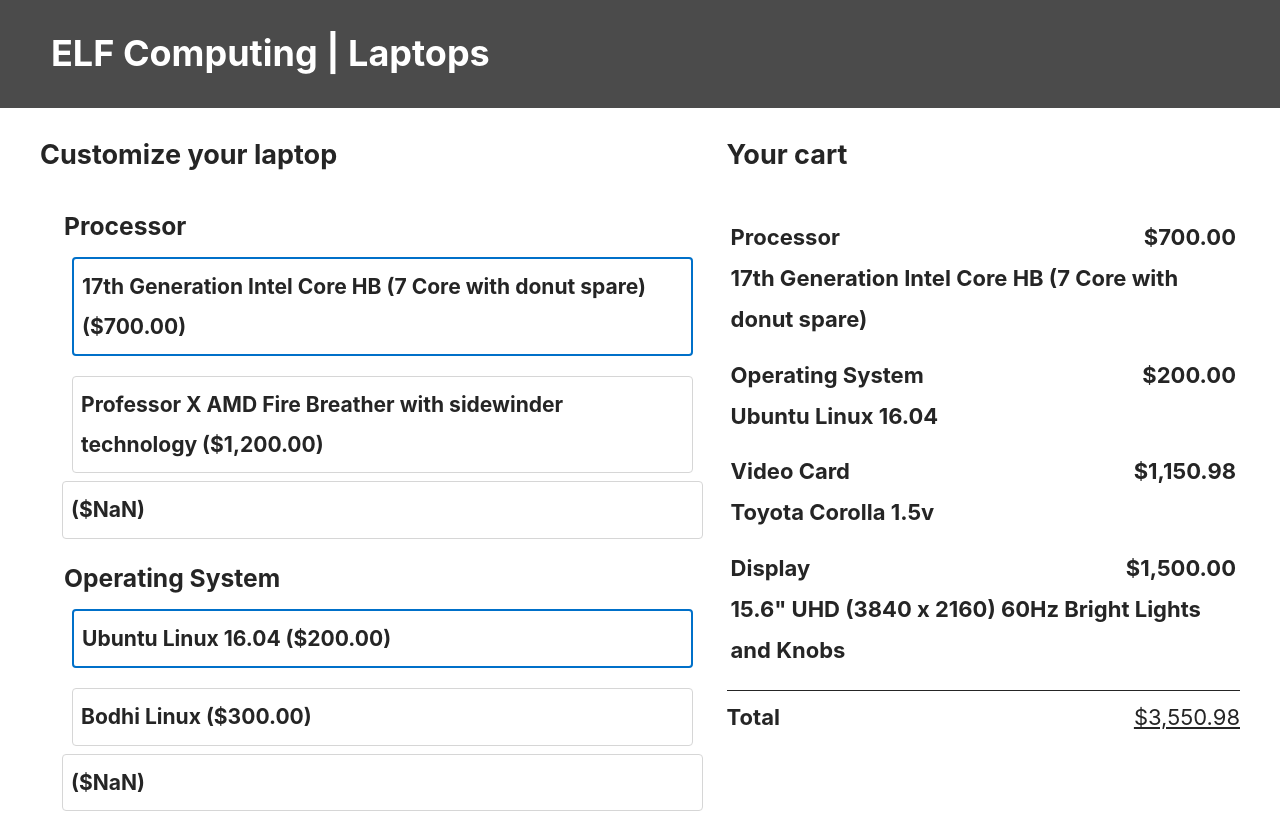
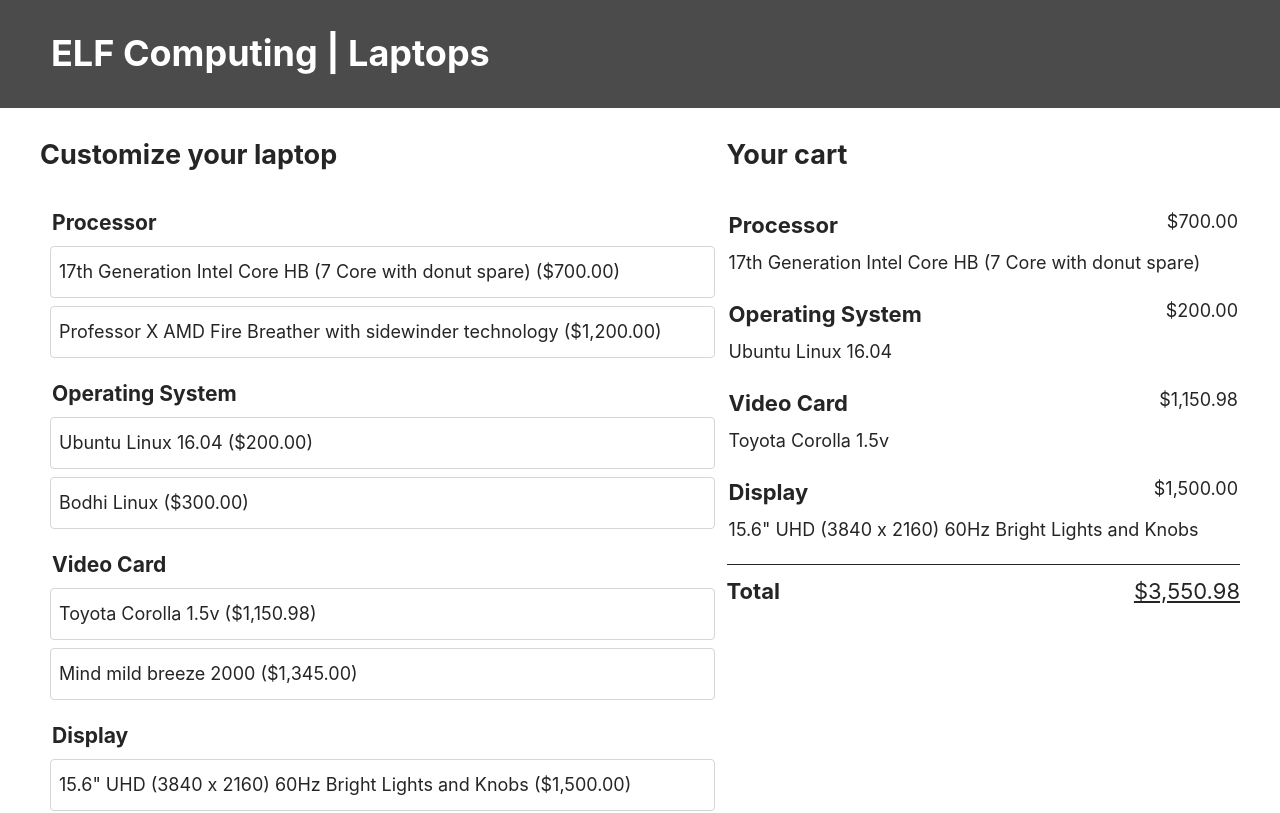
Before and after one commit to ultraYumm/laptop_customizer-SL, a React (Create React App) app: page / in a window 1280 px wide. Shown: the top 813 px of the page. Built offline with nearby package versions, Linux system fonts and the light colour scheme; the HTML template or start-up script is replaced by a standard one.

Commit message:
Cleaned up refactoring

```diff
--- a/src/App.js
+++ b/src/App.js
@@ -52,34 +52,21 @@
   this.setState({
     selected
   });
+  console.log("This is updateFeature")
 }
 
   render() {
-    const features = Object.keys(FEATURES).map((feature, idx) => {
-      const featureHash = feature + '-' + idx;
-      const options = FEATURES[feature].map(item => {
-        const itemHash = slugify(JSON.stringify(item));
-        return (
-          <FeatureList
-            key = {itemHash}
-            id = {itemHash}
-            name = {slugify(feature)}
-            checked = {item.name === this.state.selected[feature].name}
-            onChange = {this.updateFeature}
-            laptopOptions = {this.state}
-            label = {item.name}
-            item = {item}
-            cost = {item.cost}
-            />
-        );
-      });
+    const featureLists = Object.keys(FEATURES).map((feature, idx) => {
+      const featureHash = feature + "-" + idx;
+      const features = FEATURES[feature];
 
       return (
         <FeatureList
-           key={featureHash}
-           feature = {feature}
-           options= {options}
-       />
+        key= {featureHash}
+        featureTitle= {feature}
+        features={features}
+        updateFeature = {this.updateFeature}
+        />
       );
     });
 
@@ -90,10 +77,10 @@
       return (
         <Cart
           key ={featureHash}
-          feature = {feature}
+          featureTitle= {feature}
           selected = {selectedOption.name}
           cost = {USCurrencyFormat.format(selectedOption.cost)}
-        />);
+         />);
     });
 
 
@@ -111,15 +98,11 @@
         <main>
           <form className="main__form">
             <h2>Customize your laptop</h2>
-            <FeatureList
-            features= {features}/>
+            {featureLists}
           </form>
           <section className="main__summary">
             <h2>Your cart</h2>
-            <Cart
-            features= {features}
-            summary = {summary}
-            total = {USCurrencyFormat.format(total)}/>
+            {summary}
             <CartTotal
             total = {total} />
           </section>
@@ -209,3 +192,31 @@
   );
 }
 }*/
+
+/*const features = Object.keys(FEATURES).map((feature, idx) => {
+  const featureHash = feature + '-' + idx;
+  const options = FEATURES[feature].map(item => {
+    const itemHash = slugify(JSON.stringify(item));
+    return (
+      <FeatureList
+        key = {itemHash}
+        id = {itemHash}
+        name = {slugify(feature)}
+        checked = {item.name === this.state.selected[feature].name}
+        onChange={this.updateFeature}
+        laptopOptions = {this.state}
+        label = {item.name}
+        item = {item}
+        cost = {item.cost}
+        />
+    );
+  });
+
+  return (
+    <FeatureList
+       key={featureHash}
+       feature = {feature}
+       options= {options}
+   />
+  );
+});*/
--- a/src/Cart.js
+++ b/src/Cart.js
@@ -1,6 +1,5 @@
 import React, { Component } from 'react';
 import './App.css';
-import CartTotal from './CartTotal'
 
 class Cart extends React.Component {
 
@@ -9,7 +8,7 @@
 
       return (
         <div className="summary__option">
-        <div className="summary__option__label">{this.props.summary}{this.props.feature} </div>
+        <div className="summary__option__label">{this.props.summary}{this.props.featureTitle} </div>
         <div className="summary__option__value">{this.props.selected}</div>
         <div className="summary__option__cost">
           {this.props.cost}
--- a/src/FeatureList.js
+++ b/src/FeatureList.js
@@ -1,59 +1,60 @@
 import React, { Component } from 'react';
 import FeatureOptions from './FeatureOptions';
 import './App.css';
+import slugify from 'slugify';
 
 
 
-class FeatureList extends React.Component{
 
-
-
+    class FeatureList extends React.Component {
       render() {
-
-
+        const options = this.props.features.map(feature => {
+          const itemHash = slugify(JSON.stringify(feature));
+          return <FeatureOptions
+          feature={this.props.featureTitle}
+          key={itemHash}
+          name={feature.name}
+          cost={feature.cost}
+          updateFeature={this.props.updateFeature}
+          selected={this.props.selected}
+          checked={feature.name === this.props.selected}
+          onChange={e => this.props.updateFeature}
+          />;
+        });
 
         return (
           <fieldset className="feature">
             <legend className="feature__name">
-          <h3>
-            {this.props.features}
-            {this.props.feature}
-           </h3>
+              <h3>{this.props.featureTitle}</h3>
             </legend>
-           <FeatureOptions
-            laptopOptions = {this.props.laptopOptions}
-            options = {this.props.options}
-            id= {this.props.id}
-            name= {this.props.name}
-            checked = {this.props.checked}
-            onChange= {this.props.onChange}
-            label= {this.props.label}
-            itemHash = {this.props.itemHash}
-            cost = {this.props.cost}
-            features = {this.props.features}
-            feature = {this.props.feature}
-            item = {this.props.item}
-          />
-      </fieldset>)
+            {options}
+          </fieldset>
+        );
       }
     }
 
+
+
 export default FeatureList;
 
-
-/*<div className="feature__item">
-        {this.props.features}
-        {this.props.feature}
-        {this.props.options}
+/*render() {
+  const features = Object.keys(this.props.features).map((feature, idx) => {
+    const featureHash = feature + '-' + idx;
+    const options = this.props.features[feature].map(item => {
+      const itemHash = slugify(JSON.stringify(item));
+      return (
+        <div key={itemHash} className="feature__item">
           <input
             type="radio"
-         id= {this.props.id}
+            id={itemHash}
             className="feature__option"
-         name= {this.props.name}
-         checked = {this.props.checked}
-         onChange= {this.props.onChange}
+            name={slugify(feature)}
+            checked={item.name === this.state.selected[feature].name}
+            onChange={e => this.updateFeature(feature, item)}
           />
-          <label htmlFor={this.props.itemHash} className="feature__label">
-            {this.props.label} ({USCurrencyFormat.format(this.props.cost)})
+          <label htmlFor={itemHash} className="feature__label">
+            {item.name} ({USCurrencyFormat.format(item.cost)})
           </label>
-      </div>*/
+        </div>
+      );
+    });*/
--- a/src/FeatureOptions.js
+++ b/src/FeatureOptions.js
@@ -8,16 +8,10 @@
 
 class FeatureOptions extends React.Component{
 
-  constructor(props) {
-    super(props);
-    this.handleChange = this.handleChange.bind(this)
-    }
 
-    handleChange(e) {
-    const feature = e.target.value;
-    const item = e.target.value;
-  this.props.onChange(feature, item);
-    }
+  //handleChange = {e => (this.props.onChange)}
+
+
 
   render() {
 
@@ -26,18 +20,16 @@
     return (
       <div className="feature__item">
       {this.props.options}
-
-      <input
+        <input
        type="radio"
        className="feature__option"
-       checked = {this.props.checked}
-       onChange= {this.handleChange}
        feature= {this.props.feature}
-       item= {this.props.item}
+       checked={this.props.checked}
+       onChange ={this.props.onChange}
+       updateFeature = {this.updateFeature}
        />
         <label htmlFor={this.props.itemHash} className="feature__label">
-          {this.props.label} ({USCurrencyFormat.format(this.props.cost)})
-        </label>
+          {this.props.name} ({USCurrencyFormat.format(this.props.cost)})</label>
     </div>)
  }
 }
```
Lines whose indentation alone changed are shown as unchanged.
